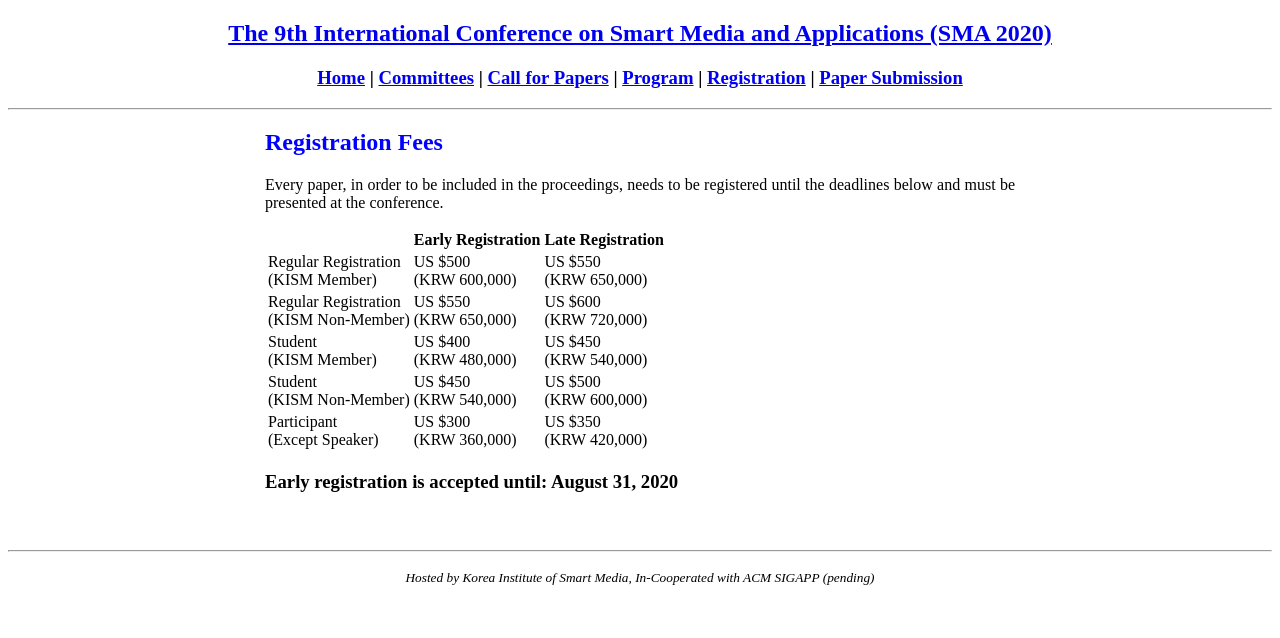
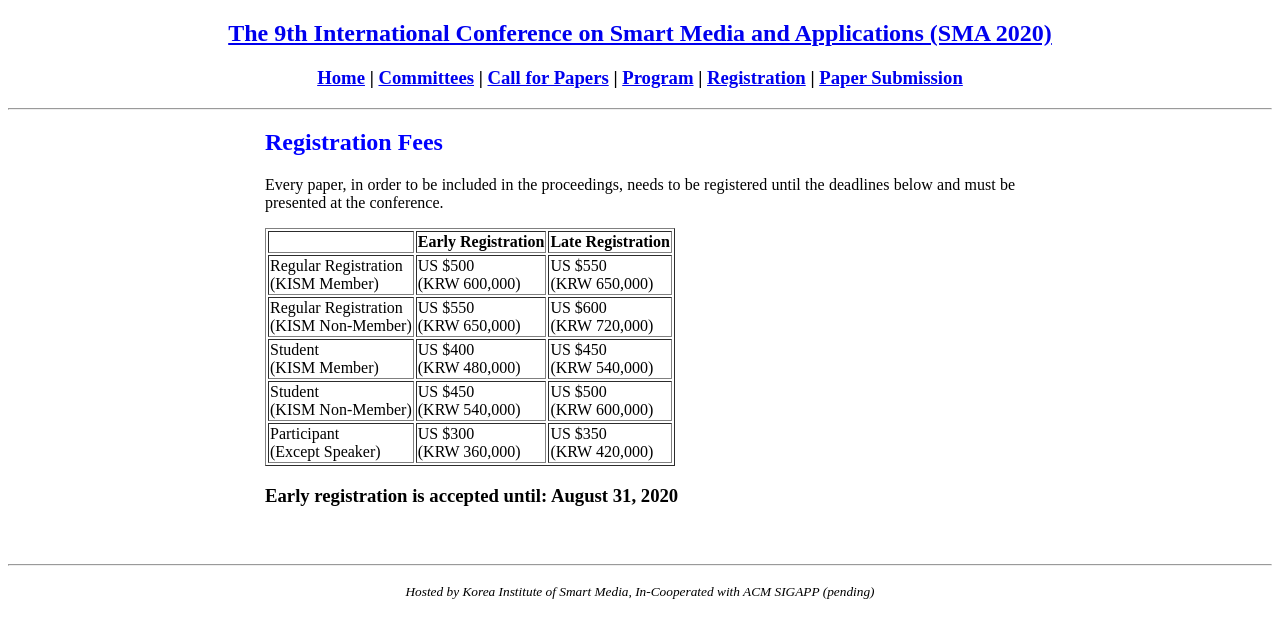
Before and after one commit to icea-conf/sma-2020.github.io, a Jekyll site: the page built from registration/index.html, in a window 1280 px wide. Shown: the top 638 px of the page. Built offline with Jekyll 4.4.1, drawn with Linux system fonts in a browser that asks for light colours.

Commit message:
Update index.html

```diff
--- a/registration/index.html
+++ b/registration/index.html
@@ -7,7 +7,7 @@ title: SMA 2020
           <div>
                <h2 style="color:#0000FF">Registration Fees</h2>
                     <p style="text-align: justify">Every paper, in order to be included in the proceedings, needs to be registered until the deadlines below and must be presented at the conference.</p>
-                    <table style="border: 1px">
+                    <table border="1">
                          <thead>
                               <tr>
                                    <th></th>
```
